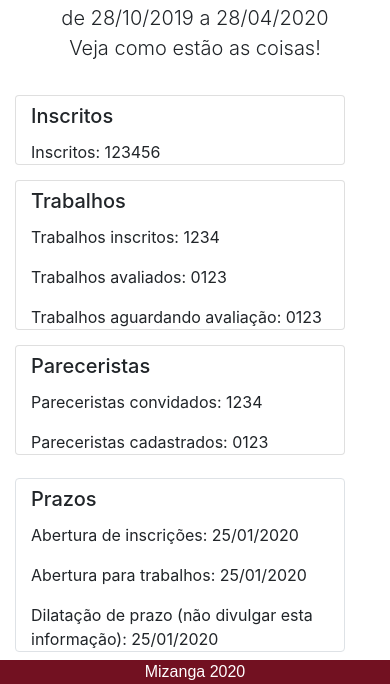
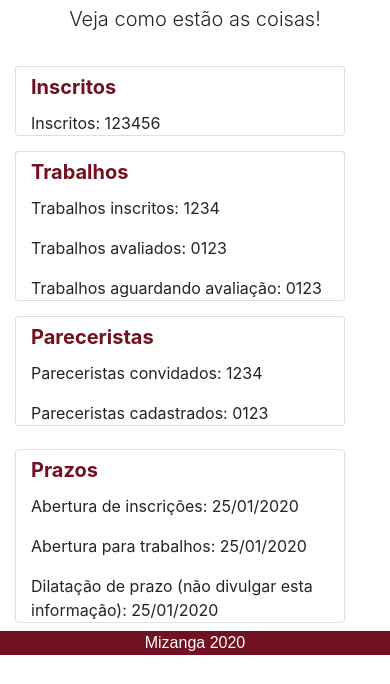
Before and after one commit to stephaniedt/mizanga, a PHP site: page /admin-tabs.php in a window 390 px wide. Shown: the part 500-1184 px from the top of the page. After the commit the page ends 1155 px from the top, so only its background shows below. Run offline with PHP 8.4, Linux system fonts and the light colour scheme; some web fonts are replaced.

Commit message:
ajuste responsivo admin

```diff
--- a/admin-home.php
+++ b/admin-home.php
@@ -8,18 +8,18 @@
 
     <!-- Cabeçalho -->
     <div class="row">
-      <aside class="col-md-3 col-sm-12 m-2">
-        <img style="width:100%" src="./img/mizangueras.gif" alt="">
+      <aside class="col-md-4 col-sm-12 m-2 px-0">
+        <img class= "mx-auto d-block" style="width:80%" src="./img/mizangueras.gif" alt="">
         <h1 class= "text-center">1º Encontro das mizangueiras</h1>
         <p class="lead text-center">de 28/10/2019 a 28/04/2020 <br> Veja como estão as coisas!</p>
       </aside>
 
       <!-- início card deck -->
-      <section class="card-group col-md-9 row mt-2 flex-wrap">
+      <section class="card-group col-md-8 row mt-2 flex-wrap">
 
         <!-- início card Inscritos -->
         <div class="card col-md-4 pt-2">
-          <h5 class="card-title">Inscritos</h5>
+          <h5 class="card-title font-weight-bold text-primary">Inscritos</h5>
           <!-- aqui tem php hein -->
           <p class="card-text">Inscritos: 123456 </p>
         </div>
@@ -27,7 +27,7 @@
 
         <!-- início card trabalhos -->
         <div class="card col-md-4 pt-2 ">
-          <h5 class="card-title">Trabalhos</h5>
+          <h5 class="card-title font-weight-bold  text-primary">Trabalhos</h5>
           <!-- aqui tem php hein -->
           <p class="card-text">Trabalhos inscritos: 1234 </p>
           <p class="card-text">Trabalhos avaliados: 0123 </p>
@@ -37,7 +37,7 @@
 
         <!-- início card pareceristas -->
         <div class="card col-md-4 pt-2 rounded-right">
-            <h5 class="card-title">Pareceristas</h5>
+            <h5 class="card-title font-weight-bold text-primary">Pareceristas</h5>
             <!-- aqui tem php hein -->
             <p class="card-text">Pareceristas convidados: 1234 </p>
             <p class="card-text">Pareceristas cadastrados: 0123 </p>
@@ -46,7 +46,7 @@
 
         <!-- início card maior (prazos) -->
         <div class="col-md-12 pt-2 border rounded mt-2">
-            <h5 class="card-title">Prazos</h5>
+            <h5 class="card-title font-weight-bold text-primary">Prazos</h5>
             <!-- aqui tem php hein -->
             <p class="card-text">Abertura de inscrições: 25/01/2020 </p>
             <p class="card-text">Abertura para trabalhos: 25/01/2020 </p>
```
